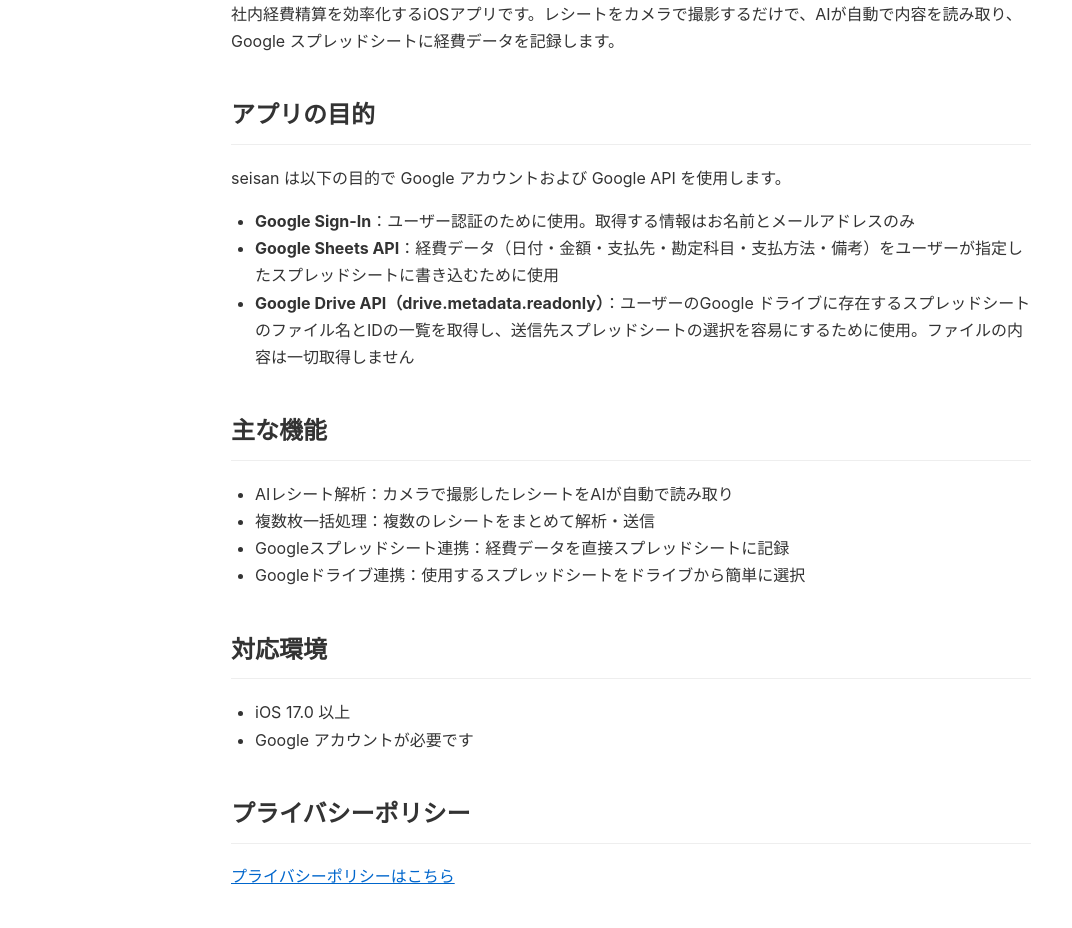
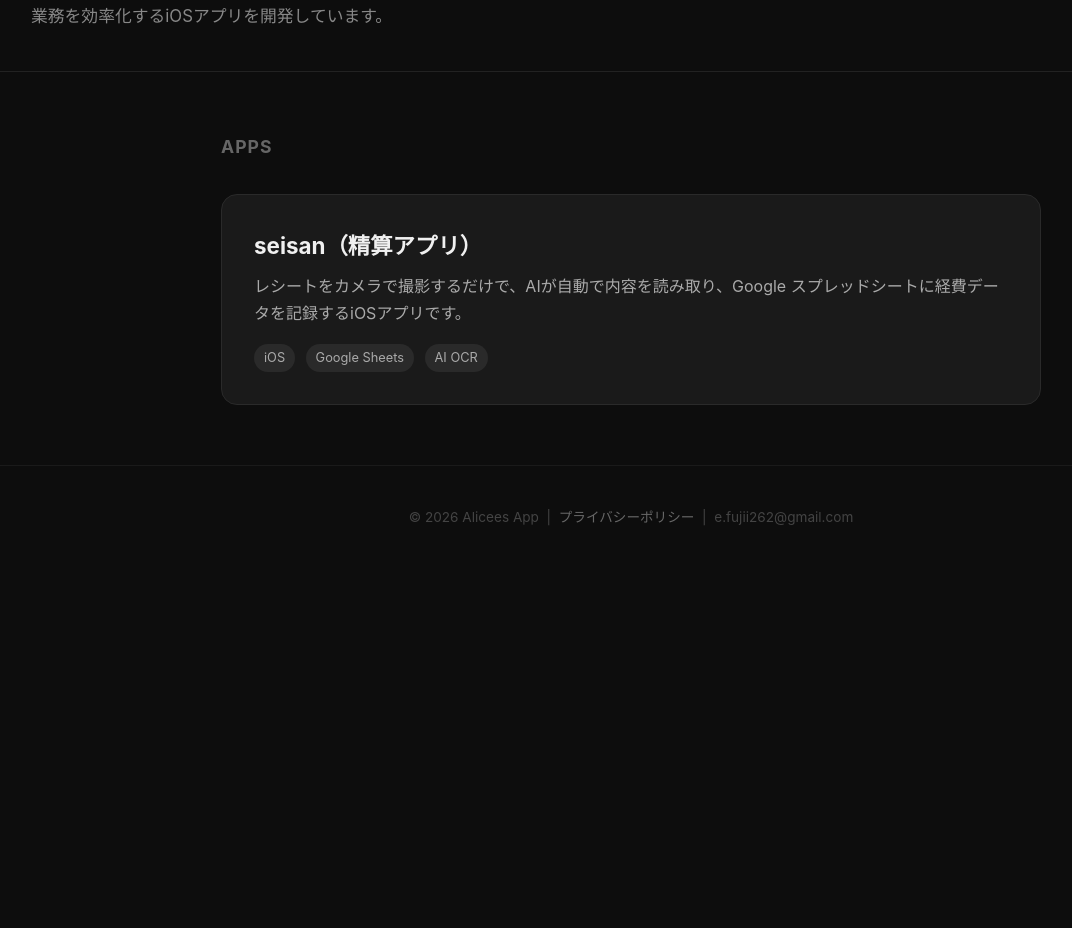
Before and after one commit to sorane-mamiana/Alicees-App, a plain HTML site: page index.html in a window 1280 px wide. Shown: the part 131-1059 px from the top of the page, without its empty margins (9-1081 px from the left). After the commit the page ends 800 px from the top, so only its background shows below. Drawn offline with Linux system fonts and the light colour scheme.

Commit message:
Rebrand to Alicees App

```diff
--- a/index.html
+++ b/index.html
@@ -3,49 +3,46 @@
 <head>
   <meta charset="UTF-8">
   <meta name="viewport" content="width=device-width, initial-scale=1.0">
-  <title>seisan（精算アプリ）</title>
+  <title>Alicees App</title>
   <style>
-    body { font-family: -apple-system, sans-serif; max-width: 800px; margin: 0 auto; padding: 40px 20px; color: #333; line-height: 1.7; }
-    h1 { font-size: 2em; margin-bottom: 8px; }
-    h2 { margin-top: 40px; border-bottom: 1px solid #eee; padding-bottom: 8px; }
-    ul { padding-left: 1.5em; }
-    .badge { display: inline-block; background: #000; color: #fff; padding: 4px 12px; border-radius: 6px; font-size: 0.85em; margin-top: 4px; }
-    footer { margin-top: 60px; font-size: 0.85em; color: #999; border-top: 1px solid #eee; padding-top: 20px; }
-    a { color: #0066cc; }
+    * { box-sizing: border-box; margin: 0; padding: 0; }
+    body { font-family: -apple-system, BlinkMacSystemFont, sans-serif; background: #0d0d0d; color: #f0f0f0; line-height: 1.7; }
+    header { padding: 60px 40px 40px; border-bottom: 1px solid #222; }
+    header h1 { font-size: 2.4em; font-weight: 700; letter-spacing: -0.5px; }
+    header p { margin-top: 8px; color: #888; font-size: 1.05em; }
+    .apps { max-width: 900px; margin: 60px auto; padding: 0 40px; }
+    .apps h2 { font-size: 1.1em; color: #666; text-transform: uppercase; letter-spacing: 1px; margin-bottom: 32px; }
+    .app-card { background: #1a1a1a; border: 1px solid #2a2a2a; border-radius: 16px; padding: 32px; margin-bottom: 24px; }
+    .app-card h3 { font-size: 1.4em; margin-bottom: 8px; }
+    .app-card p { color: #aaa; margin-bottom: 16px; }
+    .tag { display: inline-block; background: #2a2a2a; color: #aaa; padding: 3px 10px; border-radius: 20px; font-size: 0.8em; margin-right: 6px; }
+    footer { text-align: center; padding: 40px; color: #444; font-size: 0.85em; border-top: 1px solid #1a1a1a; }
+    footer a { color: #666; text-decoration: none; }
+    footer a:hover { color: #aaa; }
   </style>
 </head>
 <body>
-  <h1>seisan</h1>
-  <p>社内経費精算を効率化するiOSアプリです。レシートをカメラで撮影するだけで、AIが自動で内容を読み取り、Google スプレッドシートに経費データを記録します。</p>
+  <header>
+    <h1>Alicees App</h1>
+    <p>業務を効率化するiOSアプリを開発しています。</p>
+  </header>
 
-  <h2>アプリの目的</h2>
-  <p>seisan は以下の目的で Google アカウントおよび Google API を使用します。</p>
-  <ul>
-    <li><strong>Google Sign-In</strong>：ユーザー認証のために使用。取得する情報はお名前とメールアドレスのみ</li>
-    <li><strong>Google Sheets API</strong>：経費データ（日付・金額・支払先・勘定科目・支払方法・備考）をユーザーが指定したスプレッドシートに書き込むために使用</li>
-    <li><strong>Google Drive API（drive.metadata.readonly）</strong>：ユーザーのGoogle ドライブに存在するスプレッドシートのファイル名とIDの一覧を取得し、送信先スプレッドシートの選択を容易にするために使用。ファイルの内容は一切取得しません</li>
-  </ul>
+  <div class="apps">
+    <h2>Apps</h2>
 
-  <h2>主な機能</h2>
-  <ul>
-    <li>AIレシート解析：カメラで撮影したレシートをAIが自動で読み取り</li>
-    <li>複数枚一括処理：複数のレシートをまとめて解析・送信</li>
-    <li>Googleスプレッドシート連携：経費データを直接スプレッドシートに記録</li>
-    <li>Googleドライブ連携：使用するスプレッドシートをドライブから簡単に選択</li>
-  </ul>
+    <div class="app-card">
+      <h3>seisan（精算アプリ）</h3>
+      <p>レシートをカメラで撮影するだけで、AIが自動で内容を読み取り、Google スプレッドシートに経費データを記録するiOSアプリです。</p>
+      <span class="tag">iOS</span>
+      <span class="tag">Google Sheets</span>
+      <span class="tag">AI OCR</span>
+    </div>
+  </div>
 
-  <h2>対応環境</h2>
-  <ul>
-    <li>iOS 17.0 以上</li>
-    <li>Google アカウントが必要です</li>
-  </ul>
-
-  <h2>プライバシーポリシー</h2>
-  <p><a href="./privacy.html">プライバシーポリシーはこちら</a></p>
-
-  <h2>お問い合わせ</h2>
-  <p>e.fujii262@gmail.com</p>
-
-  <footer>© 2026 藤井瑛亮</footer>
+  <footer>
+    © 2026 Alicees App &nbsp;|&nbsp;
+    <a href="./privacy.html">プライバシーポリシー</a> &nbsp;|&nbsp;
+    e.fujii262@gmail.com
+  </footer>
 </body>
 </html>
```
Also changed, not shown: privacy.html (+28 -12 lines).
